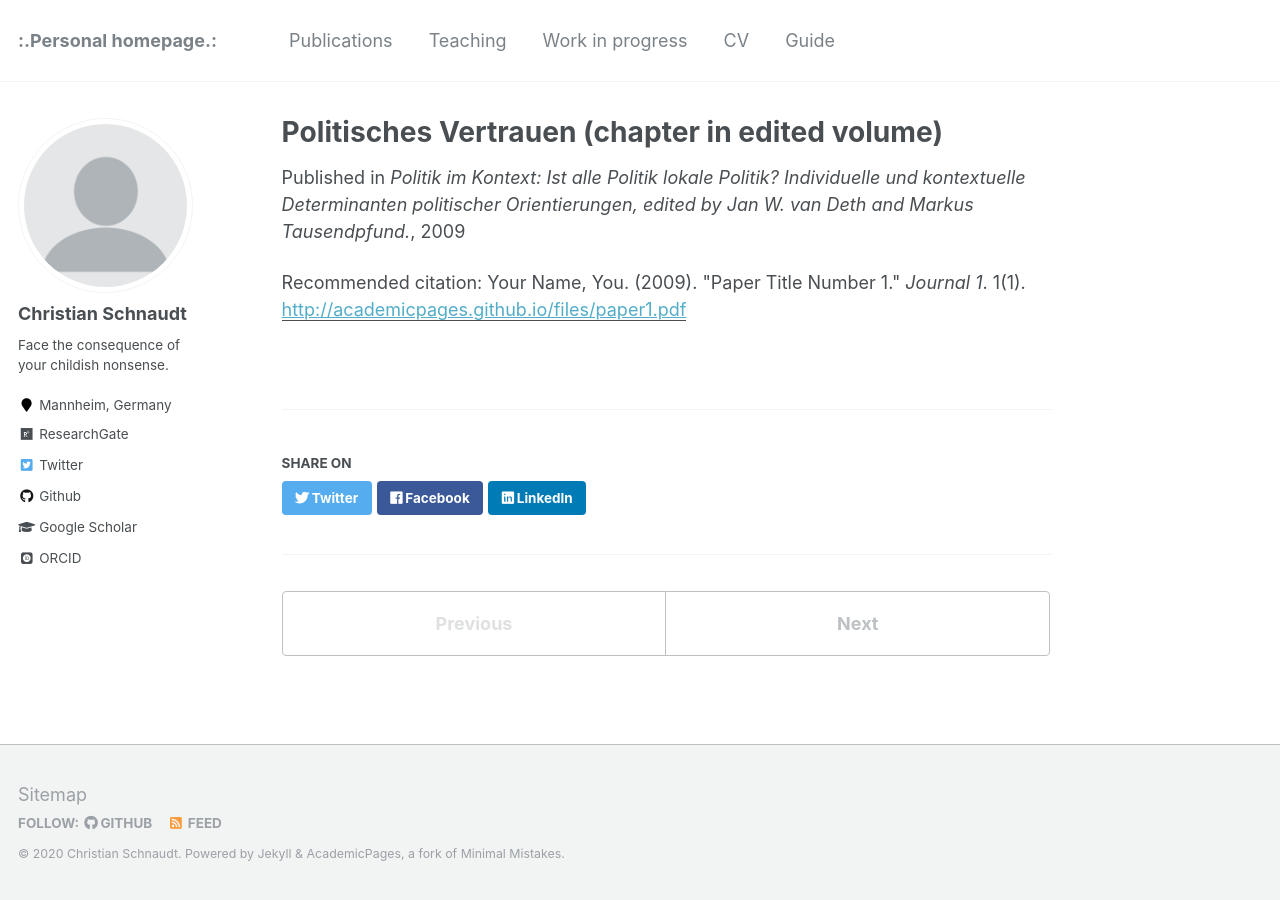
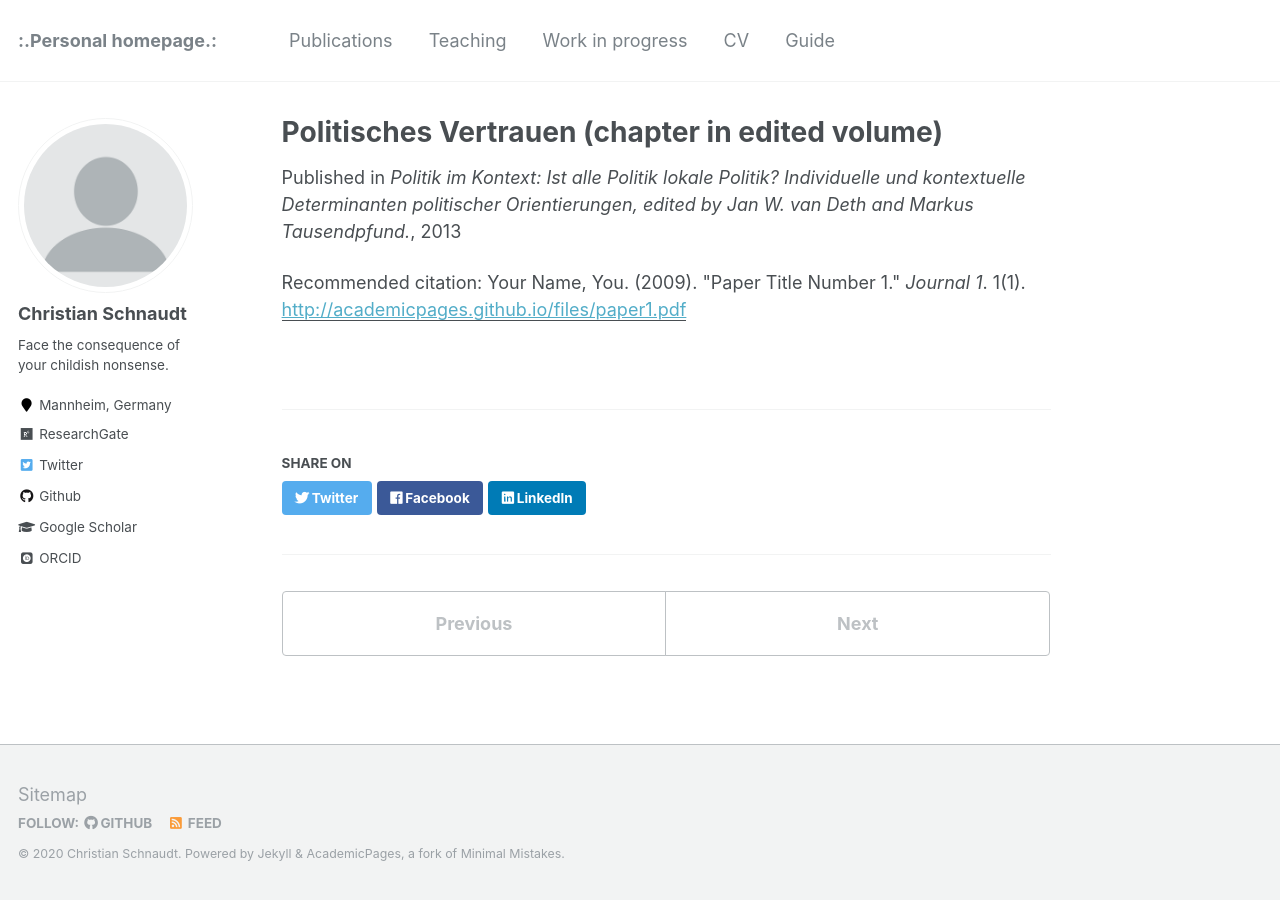
Before and after one commit to cschnaudt/cschnaudt.github.io, a Jekyll site: the page built from _publications/2013-01-01-Politisches-Vertrauen.md, in a window 1280 px wide. Built offline with Jekyll 4.4.1, drawn with Linux system fonts in a browser that asks for light colours; some web fonts are replaced.

Commit message:
Update and rename 2009-10-01-Politisches-Vertrauen.md to 2013-01-01-Politisches-Vertrauen.md

```diff
--- a/_publications/2009-10-01-Politisches-Vertrauen.md
+++ b/_publications/2013-01-01-Politisches-Vertrauen.md
@@ -1,9 +1,9 @@
 ---
 title: "Politisches Vertrauen (chapter in edited volume)"
 collection: publications
-permalink: /publication/2009-10-01-Politisches-Vertrauen
+permalink: /publication/2013-01-01-Politisches-Vertrauen
 excerpt: 'This paper is about the number 1. The number 2 is left for future work.'
-date: 2009-10-01
+date: 2013-01-01
 venue: 'Politik im Kontext: Ist alle Politik lokale Politik? Individuelle und kontextuelle Determinanten politischer Orientierungen, edited by Jan W. van Deth and Markus Tausendpfund.'
 paperurl: 'http://academicpages.github.io/files/paper1.pdf'
 citation: 'Your Name, You. (2009). &quot;Paper Title Number 1.&quot; <i>Journal 1</i>. 1(1).'
```
